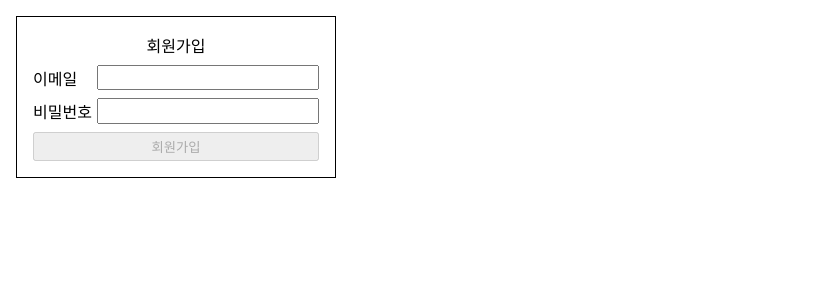
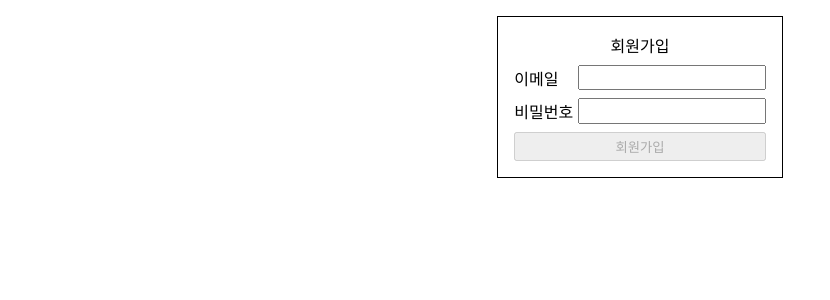
Before and after one commit to yan9vvoojin/wanted-pre-onboarding-frontend, a React (Create React App) app: page /signup in a window 1280 px wide. Shown: the top 300 px of the page, without its empty margins (0-830 px from the left). Built offline with nearby package versions, Linux system fonts and the light colour scheme.

Commit message:
style: 로그인, 회원가입 페이지 수정

```diff
--- a/src/pages/Home.js
+++ b/src/pages/Home.js
@@ -1,13 +1,7 @@
 import { Link } from "react-router-dom";
 import styled from "styled-components";
 
-const Container = styled.main`
-  display: flex;
-  flex-direction: column;
-  justify-content: center;
-  align-items: center;
-  gap: 1rem;
-`;
+import SignPage from "../styles/SignPage";
 
 const StyledLink = styled(Link)`
   color: black;
@@ -15,10 +9,10 @@ const StyledLink = styled(Link)`
 
 const Home = () => {
   return (
-    <Container>
+    <SignPage>
       <StyledLink to="/signin">로그인</StyledLink>
       <StyledLink to="/signup">회원가입</StyledLink>
-    </Container>
+    </SignPage>
   );
 };
 
--- a/src/pages/Signin.js
+++ b/src/pages/Signin.js
@@ -1,23 +1,15 @@
-import styled from "styled-components";
 import useAccessTokenCheck from "../hook/useAccessTokenCheck";
 
 import SignForm from "../components/SignForm";
-
-const Container = styled.main`
-  display: flex;
-  flex-direction: column;
-  justify-content: center;
-  align-items: center;
-  gap: 1rem;
-`;
+import SignPage from "../styles/SignPage";
 
 const Signin = () => {
   useAccessTokenCheck();
 
   return (
-    <Container>
+    <SignPage>
       <SignForm mode="signin" />
-    </Container>
+    </SignPage>
   );
 };
 
--- a/src/pages/Signup.js
+++ b/src/pages/Signup.js
@@ -1,11 +1,16 @@
 import useAccessTokenCheck from "../hook/useAccessTokenCheck";
 
 import SignForm from "../components/SignForm";
+import SignPage from "../styles/SignPage";
 
 const Signup = () => {
   useAccessTokenCheck();
 
-  return <SignForm mode="signup" />;
+  return (
+    <SignPage>
+      <SignForm mode="signup" />
+    </SignPage>
+  );
 };
 
 export default Signup;
--- /dev/null
+++ b/src/styles/SignPage.js
@@ -0,0 +1,11 @@
+import styled from "styled-components";
+
+const SignPage = styled.main`
+  display: flex;
+  flex-direction: column;
+  justify-content: center;
+  align-items: center;
+  gap: 1rem;
+`;
+
+export default SignPage;
```
